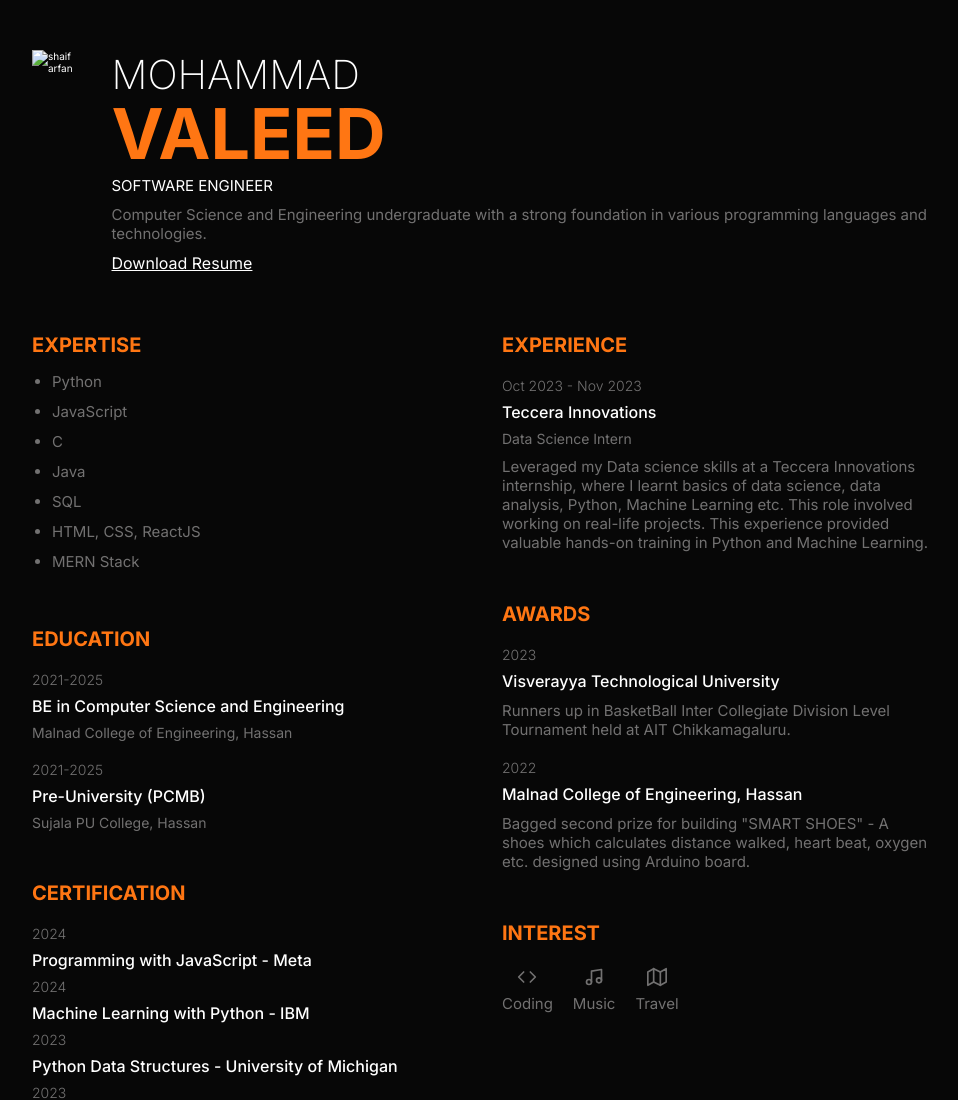
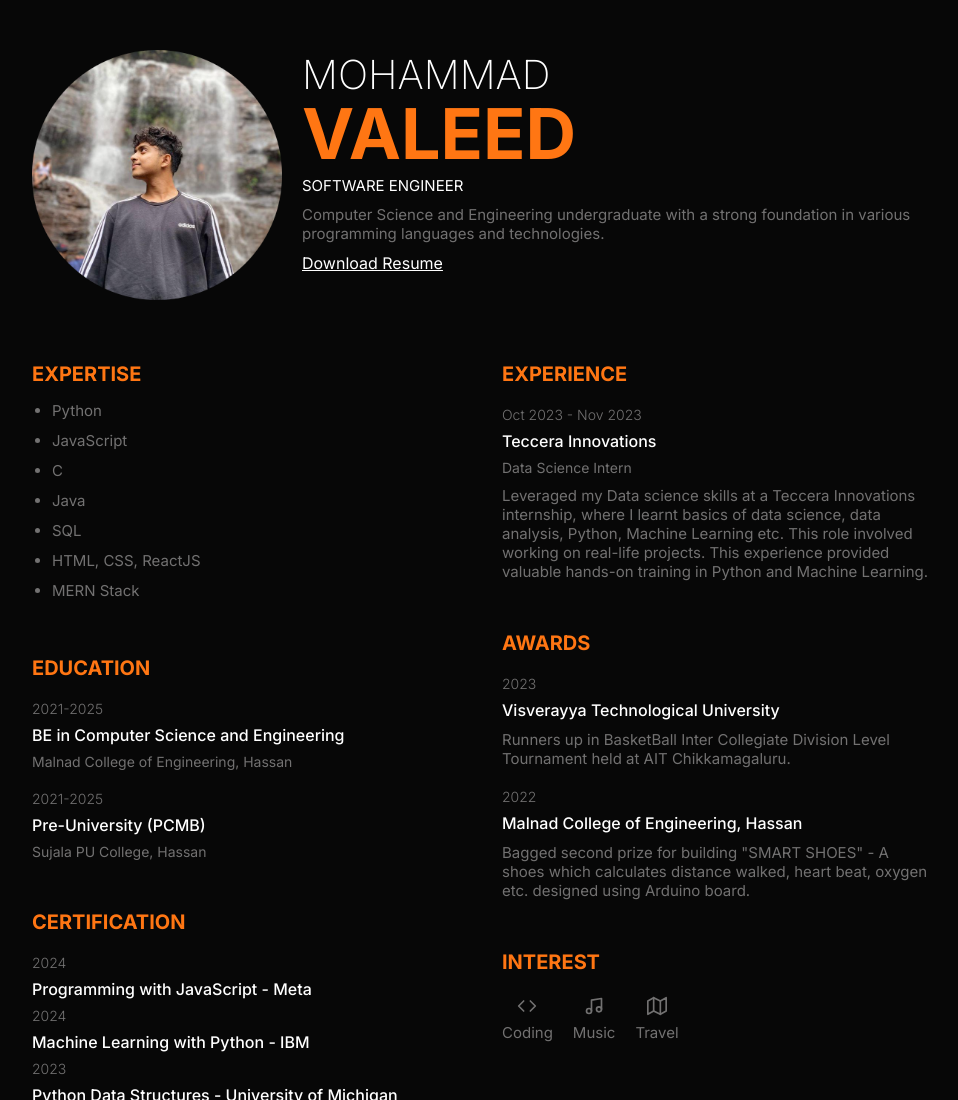
Before and after one commit to MohammadValeed/Resume, a plain HTML site: page index.html in a window 1280 px wide. Shown: the top 1100 px of the page, without its empty margins (158-1116 px from the left). Drawn offline with nearby package versions, Linux system fonts and the light colour scheme.

Commit message:
Update index.html

```diff
--- a/index.html
+++ b/index.html
@@ -15,7 +15,7 @@
     <div class="profile">
       <div class="profile_container">
         <div class="profile_profileImg">
-          <img src="./images/valeed.png" alt="shaif arfan">
+          <img src="./valeed.png" alt="valeed">
         </div>
         <div>
           <h1 class="profile_name">
```
